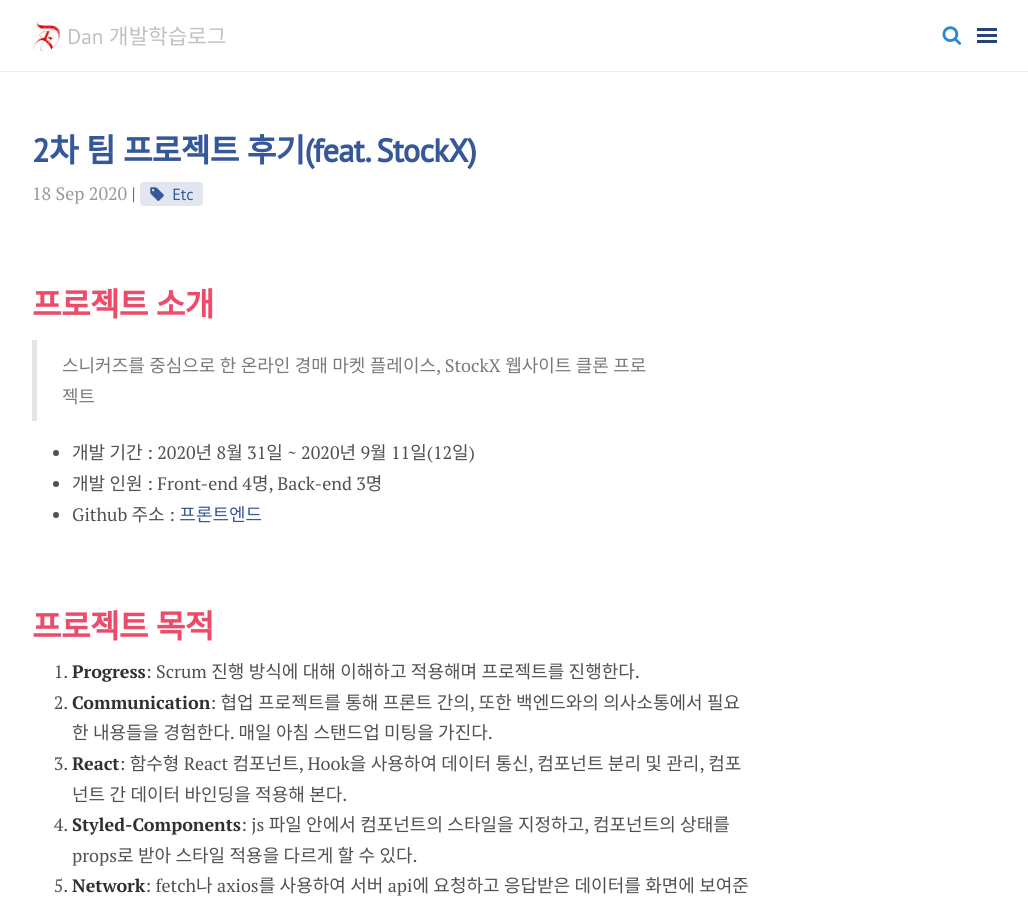
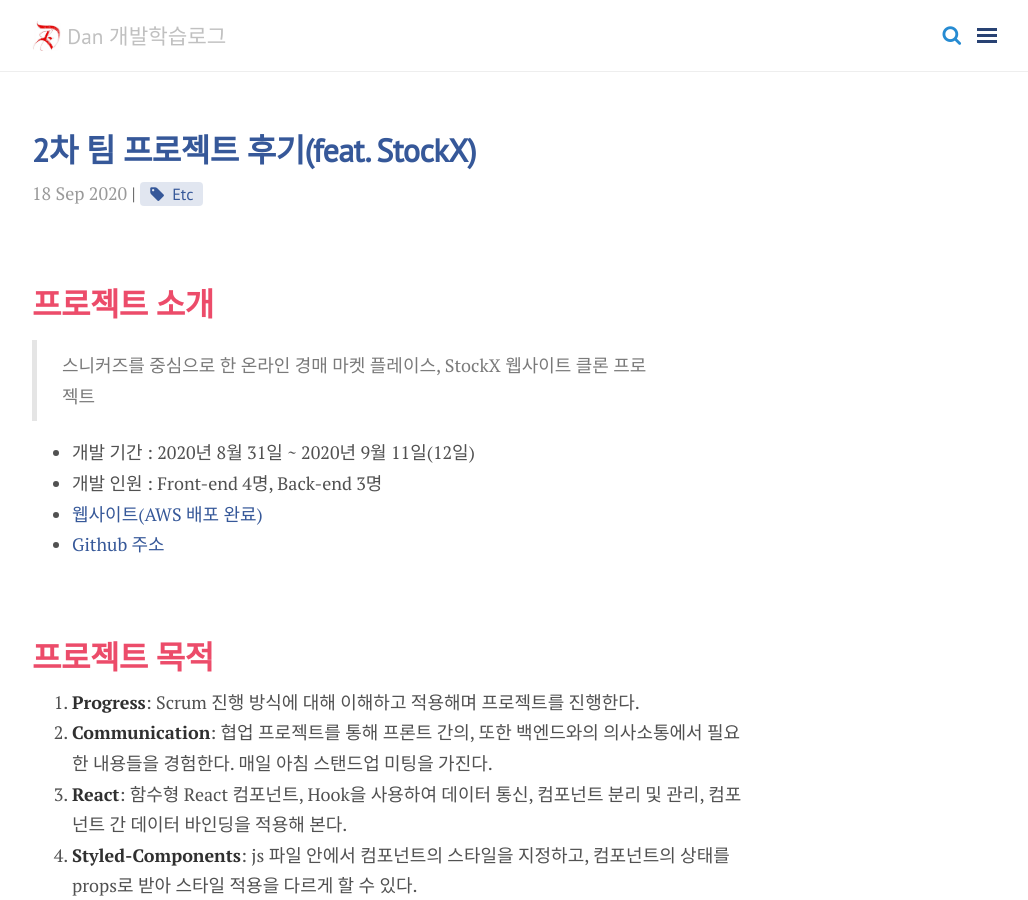
Before and after one commit to aleatorik/aleatorik.github.io, a Jekyll site: the page built from _posts/2020-09-18-review-second-team-project.md, in a window 1280 px wide and 900 px high. Shown: the whole window, without its empty margins (248-1276 px from the left). Built offline with Jekyll 4.4.1, drawn with Linux system fonts in a browser that asks for light colours; nearby versions of some CDN libraries; comment, search, counter and statistics services are not loaded.

Commit message:
add: Distributed website URL
> http://13.209.5.217/

```diff
--- a/_posts/2020-09-18-review-second-team-project.md
+++ b/_posts/2020-09-18-review-second-team-project.md
@@ -13,7 +13,8 @@
 
 - 개발 기간 : 2020년 8월 31일 ~ 2020년 9월 11일(12일)<br>
 - 개발 인원 : Front-end 4명, Back-end 3명<br>
-- Github 주소 : [프론트엔드](https://github.com/aleatorik/westock)
+- [웹사이트(AWS 배포 완료)](http://13.209.5.217/)
+- [Github 주소](https://github.com/aleatorik/westock)
 
 <br>
 
```
